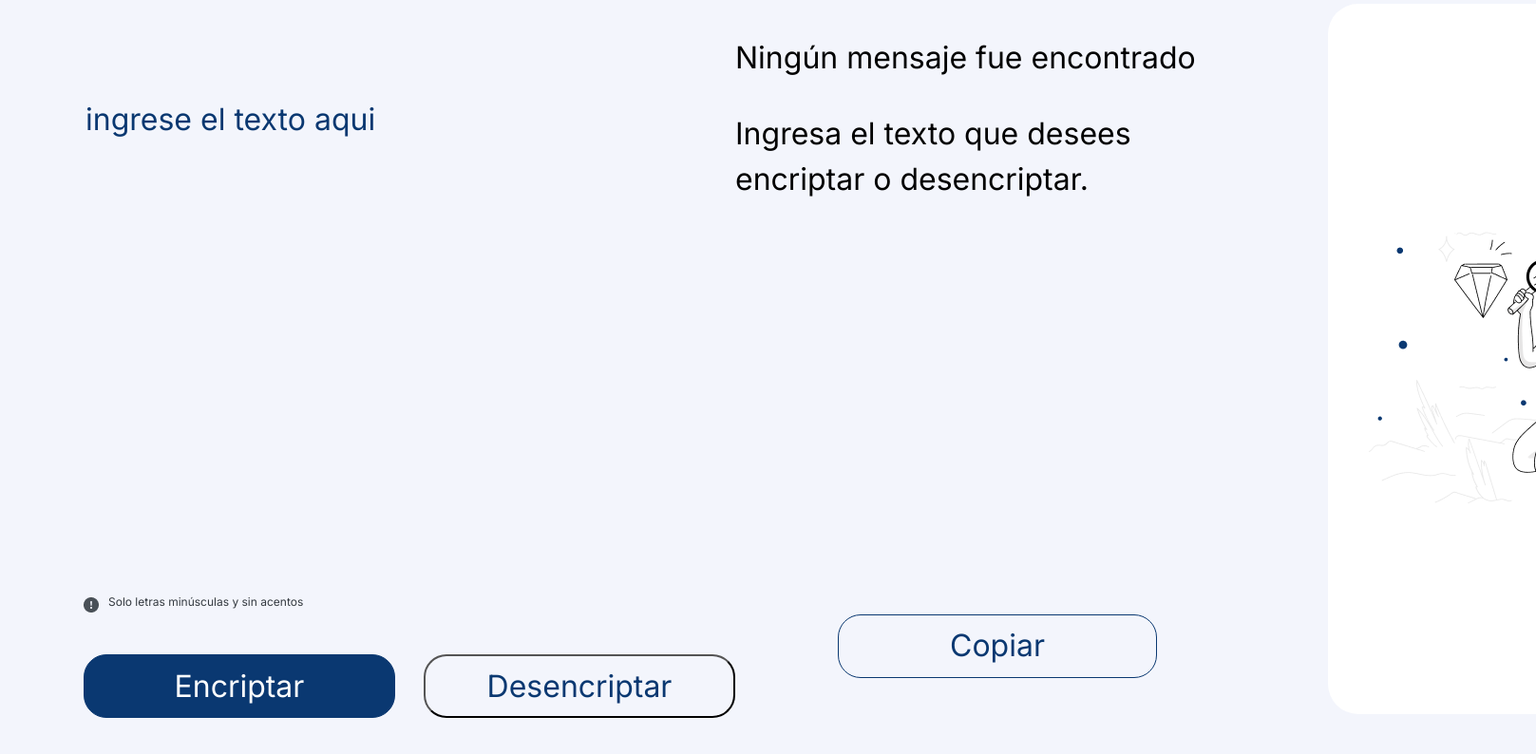
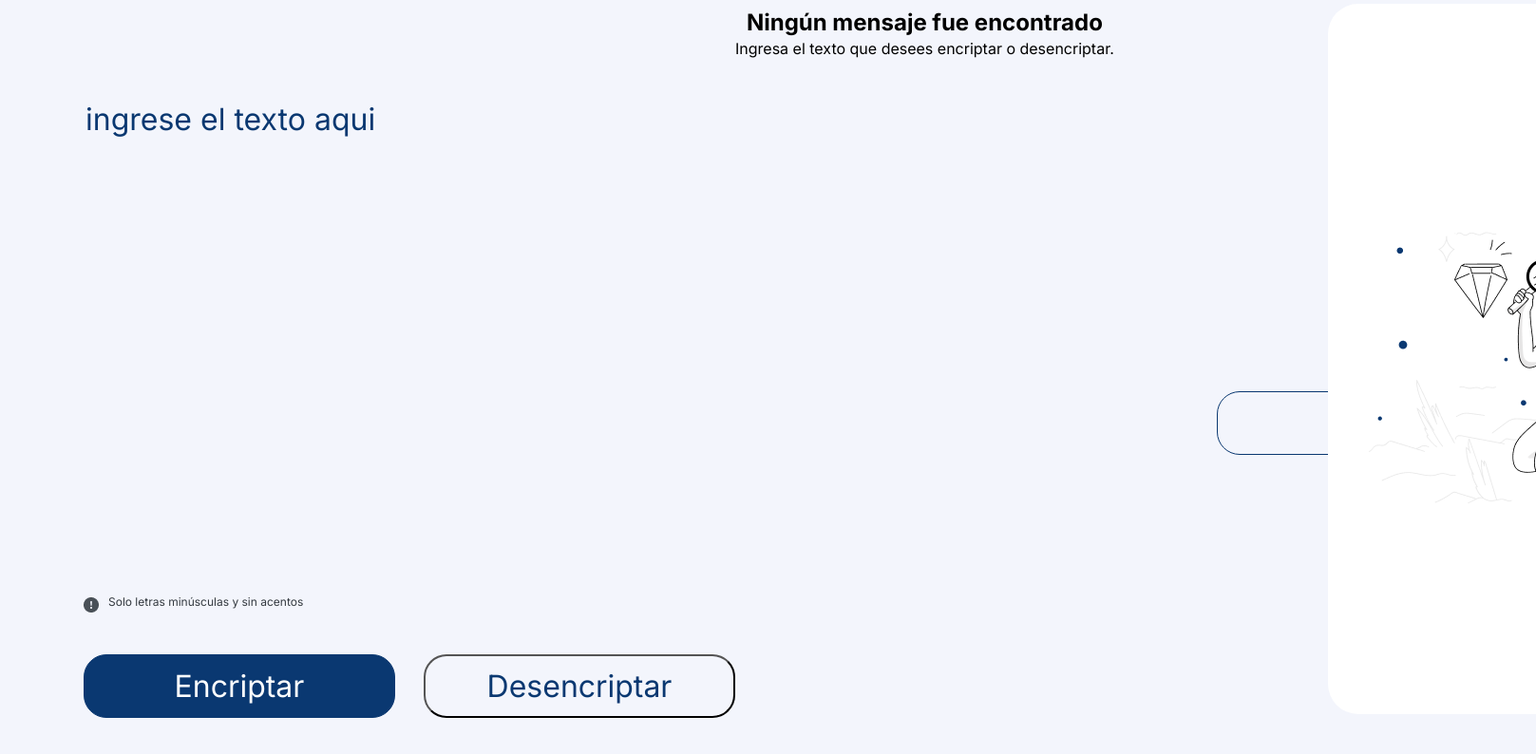
Before and after one commit to Mashuu573/encriptador-de-texto, a plain HTML site: page Index.html in a window 1280 px wide. Shown: the part 56-850 px from the top of the page at 95% size, 1617 px wide, since content can reach past the window. Drawn offline with Linux system fonts and the light colour scheme.

Commit message:
actualizacion proyecto

```diff
--- a/Index.html
+++ b/Index.html
@@ -27,12 +27,12 @@
             </div>
         </section>
         <section>
-        <div class="Contenedor">
+        <div class="text_area_y_mensaje">
             <textarea class="mensaje" cols="20" rows="10" readonly></textarea>
             <div>
-                <div class="Ningun_mensaje">
-                        <h2>Ningún mensaje fue encontrado</h2>
-                        <p>Ingresa el texto que desees encriptar o desencriptar.</p>
+                <div class="texto-area">
+                        <h2 class="h2_texto">Ningún mensaje fue encontrado</h2>
+                        <p class="parrafo_texto">Ingresa el texto que desees encriptar o desencriptar.</p>
                 </div>
             </div>
             <div>
--- a/style/style.css
+++ b/style/style.css
@@ -68,6 +68,31 @@ main{
     outline: none;
 }
 
+.text_area_y_mensaje{
+    display: flex;
+
+}
+
+.texto-area{
+    display: flex;
+    flex-direction: column;
+    text-align: center;
+}
+
+.h2_texto{
+    font-size: 24px;
+    font-weight: 700;
+    line-height: 28.8px;
+    margin: 0;
+}
+
+.parrafo_texto{
+    font-size: 16px;
+    font-weight: 400;
+    line-height: 24px;
+    margin: 0;
+}
+
 .botones{
     display: flex;
     margin-top: 18px;
```
